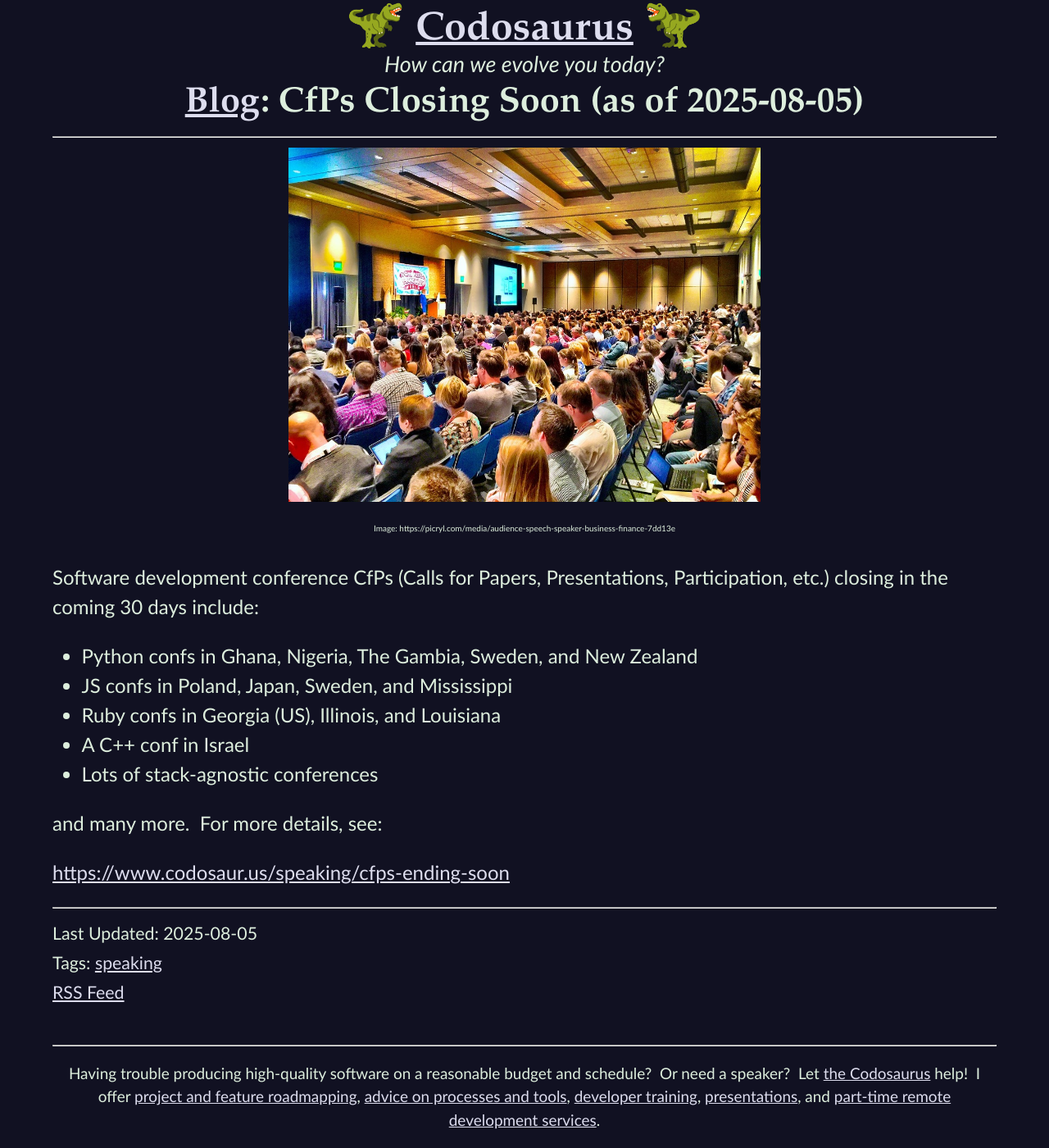
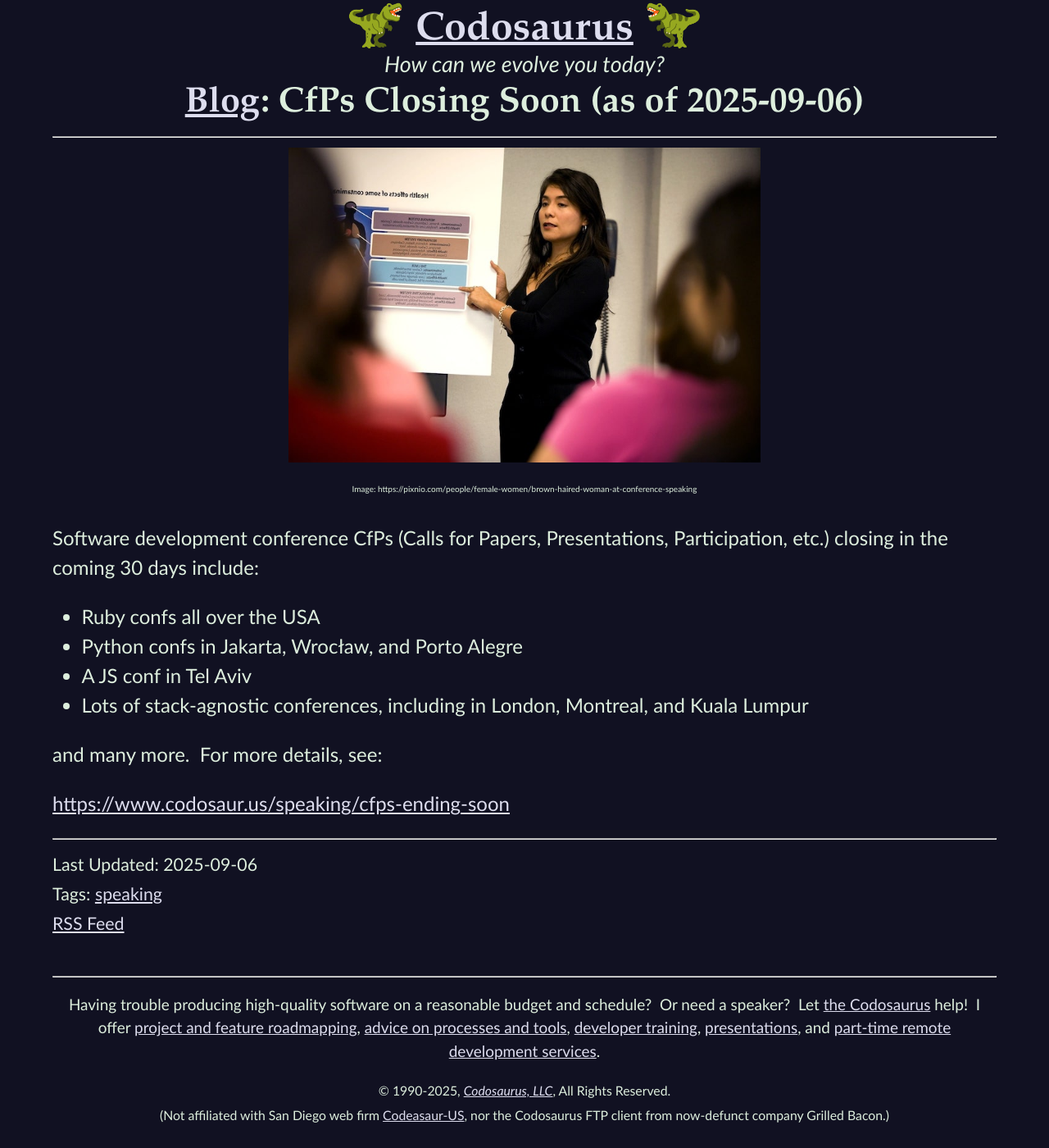
Before and after one commit to CodosaurusLLC/CodosaurusLLC.github.io, a Jekyll site: the page built from _posts/2025-09-06-cfps-closing-soon-2025-09-06.md, in a window 1280 px wide and 1400 px high. Shown: the whole window at 82% size. Built offline with Jekyll 4.4.1, drawn with Linux system fonts in a browser that asks for light colours; comment, search, counter and statistics services are not loaded.

Commit message:
update cfp list

```diff
--- a/_posts/2025-08-05-cfps-closing-soon-2025-08-05.md
+++ b/_posts/2025-09-06-cfps-closing-soon-2025-09-06.md
@@ -1,11 +1,11 @@
 ---
 author: Dave Aronson
-date: 2025-08-05
+date: 2025-09-06
 layout: blog-post
-permalink: blog/cfps-closing-soon-2025-08-05
+permalink: blog/cfps-closing-soon-2025-09-06
 section: Blog
 tags: speaking
-title: CfPs Closing Soon (as of 2025-08-05)
+title: CfPs Closing Soon (as of 2025-09-06)
 ---
 
 <!-- NOTE TO SELF: grab a new picture and fix the URL, each time -->
@@ -13,18 +13,17 @@
 <center>
 <img src="/assets/img/speaking-at-a-conference.jpg" width="50%">
 <br>
-<font size="1">Image: https://picryl.com/media/audience-speech-speaker-business-finance-7dd13e</font>
+<font size="1">Image: https://pixnio.com/people/female-women/brown-haired-woman-at-conference-speaking</font>
 </center>
 
 Software development conference CfPs
 (Calls for Papers, Presentations, Participation, etc.)
 closing in the coming 30 days include:
 
-- Python confs in Ghana, Nigeria, The Gambia, Sweden, and New Zealand
-- JS confs in Poland, Japan, Sweden, and Mississippi
-- Ruby confs in Georgia (US), Illinois, and Louisiana
-- A C++ conf in Israel
-- Lots of stack-agnostic conferences
+- Ruby confs all over the USA
+- Python confs in Jakarta, Wrocław, and Porto Alegre
+- A JS conf in Tel Aviv
+- Lots of stack-agnostic conferences, including in London, Montreal, and Kuala Lumpur
 
 and many more.&nbsp;
 For more details, see:
```
Also changed, not shown: assets/img/speaking-at-a-conference.jpg.
